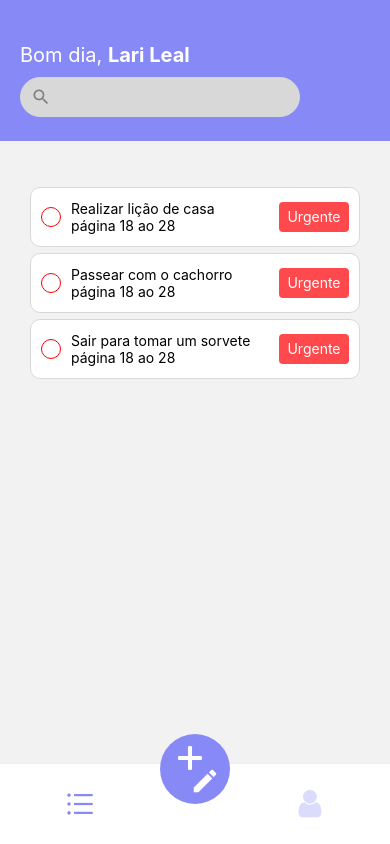
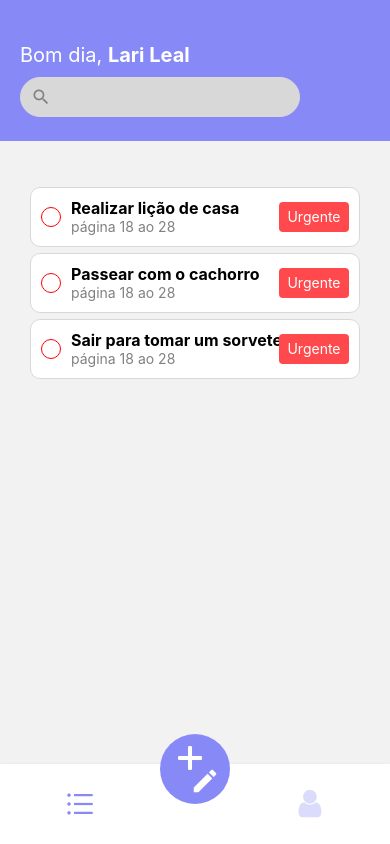
Before and after one commit to LariLeal/ReactNative-App, a React Native app: screen /BottomRoutes in a window 390 px wide. Built offline with nearby package versions, Linux system fonts and the light colour scheme.

Commit message:
Estilizando os card, colocando novas cores

```diff
--- a/src/pages/list/index.tsx
+++ b/src/pages/list/index.tsx
@@ -46,8 +46,8 @@
                     <View style={style.rowCardLeft}>
                         <Ball color="red" />
                         <View>
-                            <Text>{item.title}</Text>
-                            <Text>{item.description}</Text>
+                            <Text style={style.titleCard}>{item.title}</Text>
+                            <Text style={style.descriptionCard}>{item.description}</Text>
                         </View>
                         </View>
                         <Flag caption="Urgente" color={themas.colors.red} />
--- a/src/pages/list/styles.ts
+++ b/src/pages/list/styles.ts
@@ -49,5 +49,11 @@
         alignItems: 'center',
         gap: 10
     },
-
+    titleCard: {
+        fontSize: 16,
+        fontWeight: 'bold'
+    },
+    descriptionCard: {
+        color: themas.colors.gray
+    }
 })
```
